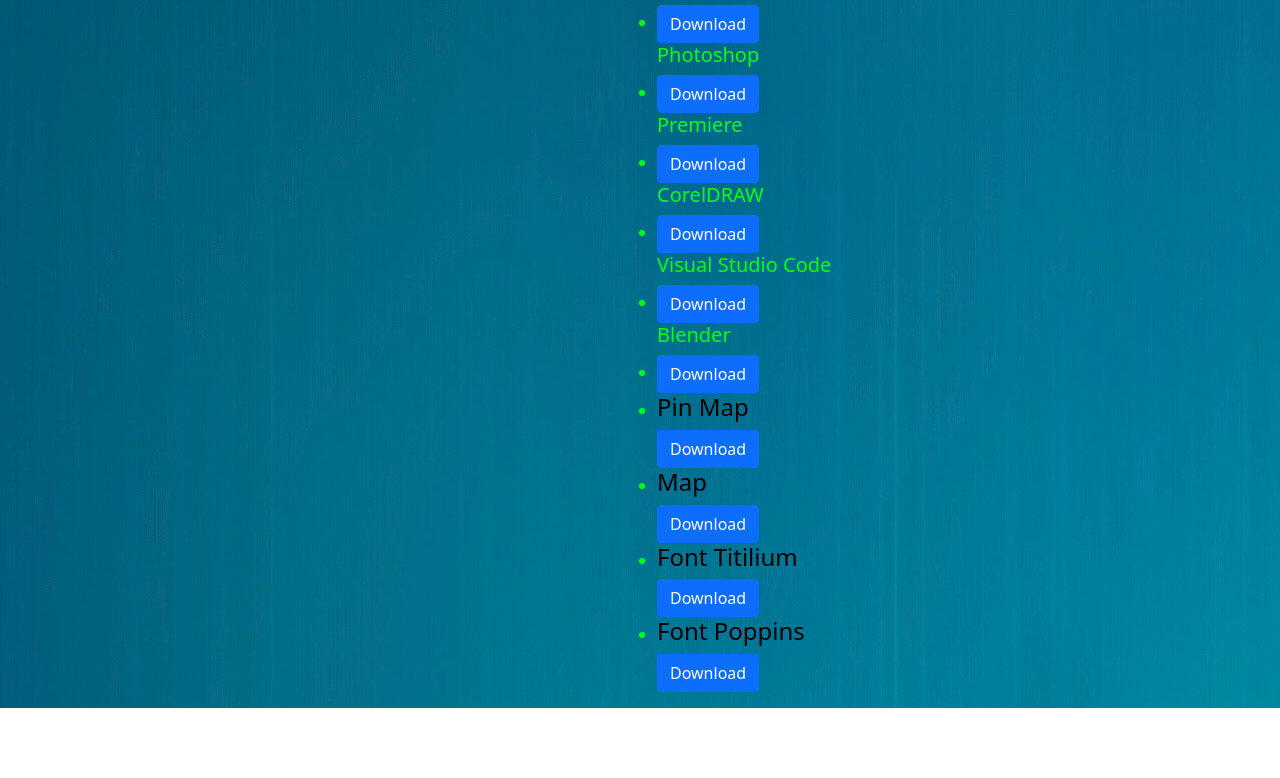
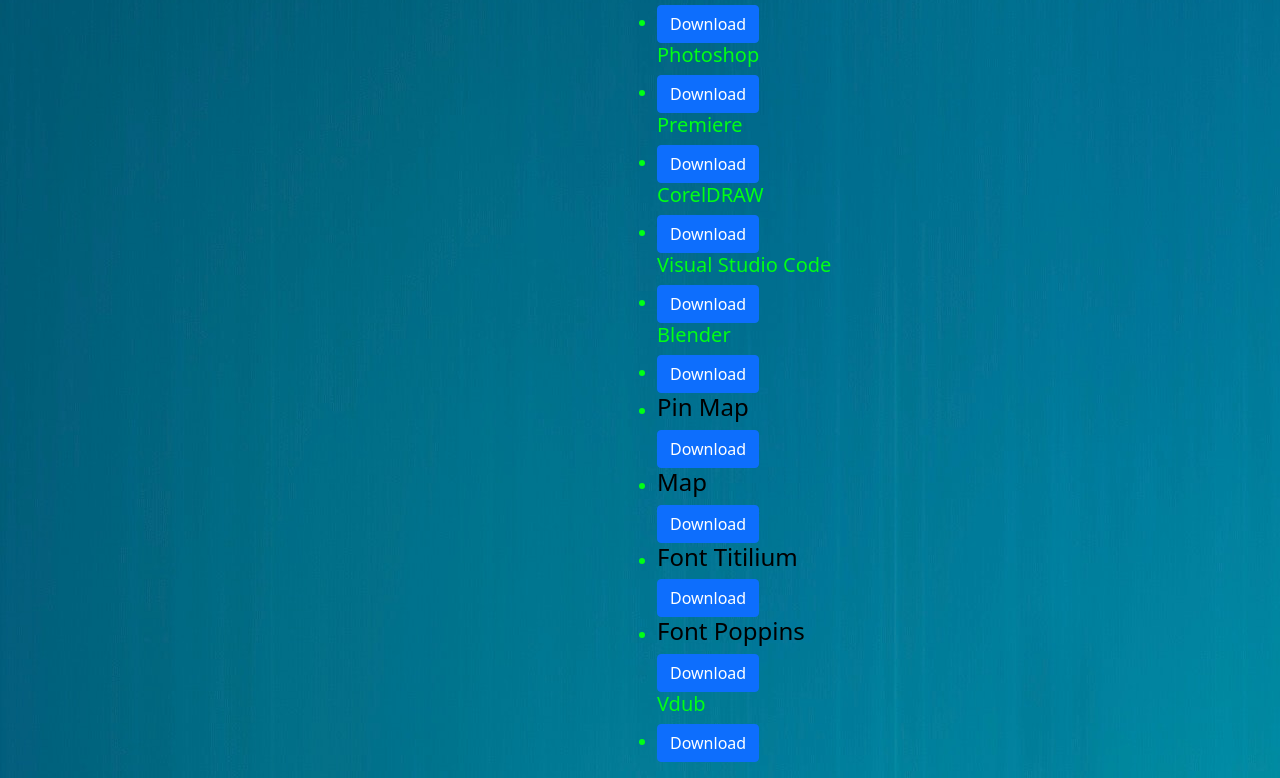
Before and after one commit to FahryAchmad/Multicon.netlify.app, a plain HTML site: page index.html in a window 1280 px wide. Shown: the part 589-1367 px from the top of the page. Before the commit the page ends 1297 px from the top, so only its background shows below. Drawn offline with Linux system fonts and the light colour scheme.

Commit message:
Update index.html

```diff
--- a/index.html
+++ b/index.html
@@ -96,6 +96,9 @@
     <li>
       <h4>Font Poppins</h4>
       <a button class="btn btn-primary" type="submit" href="Poppins.zip">Download</button></a></li>
+<h5>Vdub</h5>
+<li><a button class="btn btn-primary" type="submit" href="dubbing.zip">Download</button></a></li>
+
 </ul></div>
 
 
```
